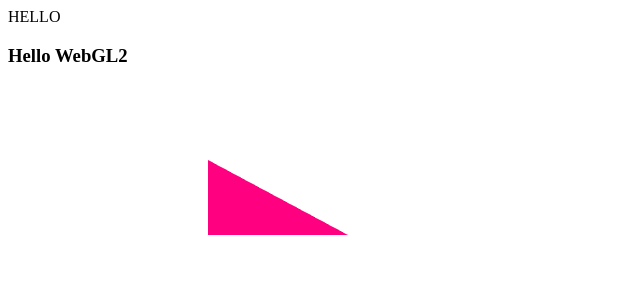
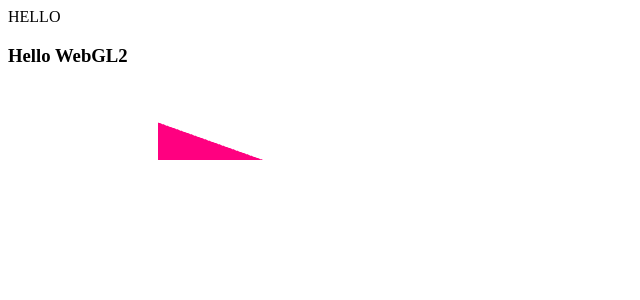
Before and after one commit to 9motom6/web-gl-playground, an Angular app: page / in a window 1280 px wide. Shown: the top 300 px of the page, without its empty margins (0-640 px from the left). Built offline with nearby package versions, Linux system fonts and the light colour scheme.

Commit message:
Use ViewChild for canvas

```diff
--- a/src/app/web-gl2-funds/first/hello-world.component.html
+++ b/src/app/web-gl2-funds/first/hello-world.component.html
@@ -1,2 +1,2 @@
 <h3>Hello WebGL2</h3>
-<canvas id="c" width="400" height="300"></canvas>
+<canvas #canvas> width="400" height="300"></canvas>
--- a/src/app/web-gl2-funds/first/hello-world.component.ts
+++ b/src/app/web-gl2-funds/first/hello-world.component.ts
@@ -1,4 +1,4 @@
-import {Component, OnInit} from "@angular/core";
+import {AfterViewInit, Component, ElementRef, ViewChild} from "@angular/core";
 import {fragmentShaderSource, vertexShaderSource} from "./shaders";
 
 @Component({
@@ -6,16 +6,15 @@ import {fragmentShaderSource, vertexShaderSource} from "./shaders";
     templateUrl: "./hello-world.component.html",
     styleUrls: ["./hello-world.component.less"]
 })
-export class HelloWorldComponent implements OnInit {
-
+export class HelloWorldComponent implements AfterViewInit {
+    @ViewChild("canvas", {static: true})
+    canvas: ElementRef<HTMLCanvasElement>;
 
     constructor() {
     }
 
-    ngOnInit(): void {
-        const canvas: HTMLCanvasElement = document.querySelector("#c");
-
-        const gl: WebGL2RenderingContext = canvas.getContext("webgl2");
+    ngAfterViewInit(): void {
+        const gl: WebGL2RenderingContext = this.canvas.nativeElement.getContext("webgl2");
         if (!gl) {
             alert("Your browser does not support WebGL2.");
             console.error("Your browser does not support WebGL2.");
```
